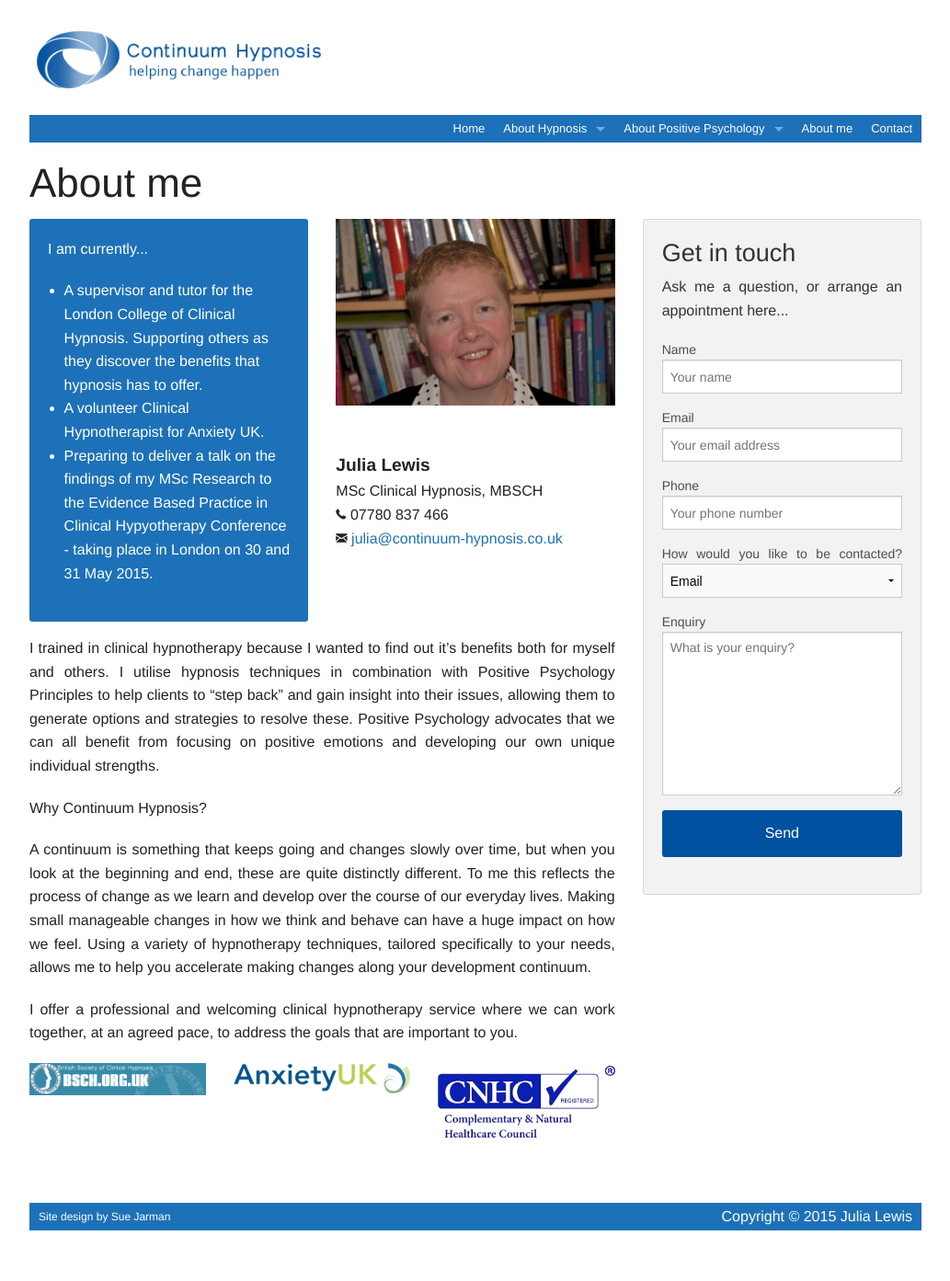
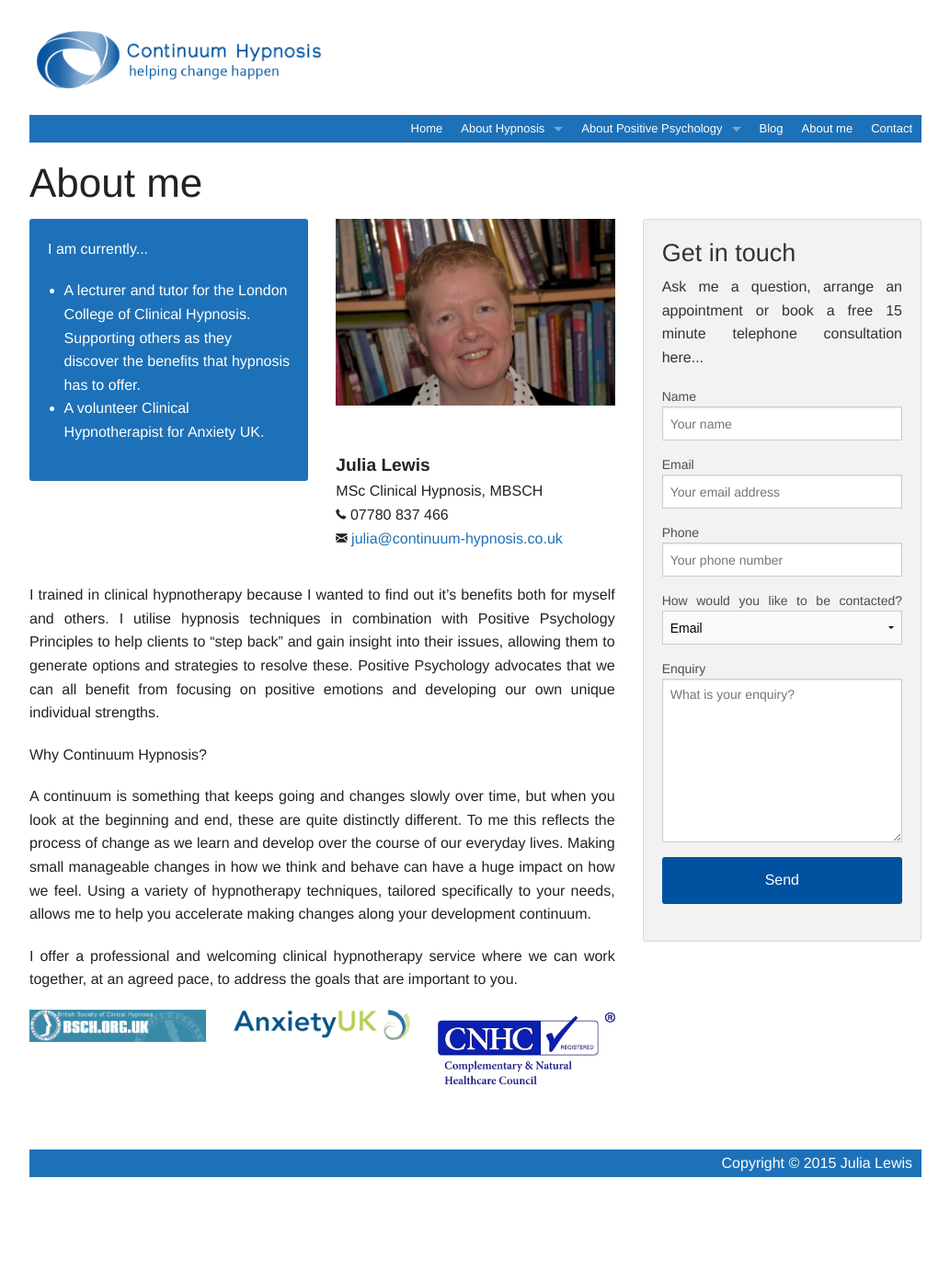
Before and after one commit to julia053684/julia053684.github.io, a Jekyll site: the page built from about.html, in a window 1280 px wide. Shown: the whole page at 92% size, without its empty margins (123-1156 px from the left). Built offline with Jekyll 4.4.1, drawn with Linux system fonts in a browser that asks for light colours; Markdown is read by kramdown in place of the engine named in the settings; after the commit the page ends 1336 px from its top, so only the background shows below that.

Commit message:
update contact page - add blog and post - add discuss - add new location

```diff
--- /dev/null
+++ b/_includes/body copy.html
@@ -0,0 +1,5 @@
+<div class="row">
+  <div class="large-12 medium-12 columns text-justify">
+    {{ content }}
+  </div>
+</div>
--- a/_includes/contact-form.html
+++ b/_includes/contact-form.html
@@ -5,7 +5,7 @@
   <div class="row">
     <div class="large-12 columns">
       <h3>Get in touch</h3>
-      <p>Ask me a question, or arrange an appointment here...</p>
+      <p>Ask me a question, arrange an appointment or book a free 15 minute telephone consultation here...</p>
     </div>
   </div>
   <div class="row">
--- a/_includes/footer.html
+++ b/_includes/footer.html
@@ -1,9 +1,6 @@
 <div class="row">
   <div class="large-12 medium-12 columns">
     <footer class="top-bar">
-      <span class="left attribution">
-        Site design by <a href="http://suejarman.co.uk/" target="_blank">Sue Jarman</a>
-      </span>
       <span class="right">
         Copyright &copy; 2015 Julia Lewis
       </span>
--- a/_includes/header.html
+++ b/_includes/header.html
@@ -29,6 +29,7 @@
               <li><a href="/positive-psychology.html">Positive Psychology</a></li>
             </ul>
           </li>
+          <li><a href="/blog.html" {% if page.title == "Blog" %} class="active" {% endif %}>Blog</a></li>
           <li><a href="/about.html" {% if page.title == "About me" %} class="active" {% endif %}>About me</a></li>
           <li><a href="/contact.html" {% if page.title == "Contact" %} class="active" {% endif %}>Contact</a></li>
         </ul>
--- a/about.html
+++ b/about.html
@@ -9,9 +9,8 @@
       <p>I am currently...</p>
 
       <ul>
-        <li>A supervisor and tutor for the London College of Clinical Hypnosis. Supporting others as they discover the benefits that hypnosis has to offer.</li>
+        <li>A lecturer and tutor for the London College of Clinical Hypnosis. Supporting others as they discover the benefits that hypnosis has to offer.</li>
         <li>A volunteer Clinical Hypnotherapist for Anxiety UK.</li>
-        <li>Preparing to deliver a talk on the findings of my MSc Research to the Evidence Based Practice in Clinical Hypyotherapy Conference - taking place in London on 30 and 31 May 2015.</li>
       </ul>
     </div>
   </div>
```
Also changed, not shown: _layouts/post.html (added, +39 -0 lines), _posts/2015-10-04-hypnosis-and-stoptober.markdown (added, +32 -0 lines), blog.html (added, +14 -0 lines), contact.html (+18 -0 lines), public/fonts/SIL Open Font License.txt (added, +44 -0 lines), public/css/app.css, public/fonts/Pacifico.ttf (added), public/imgs/logo.png, public/imgs/shutterstock_321510209.jpg (added), 1 other file.
